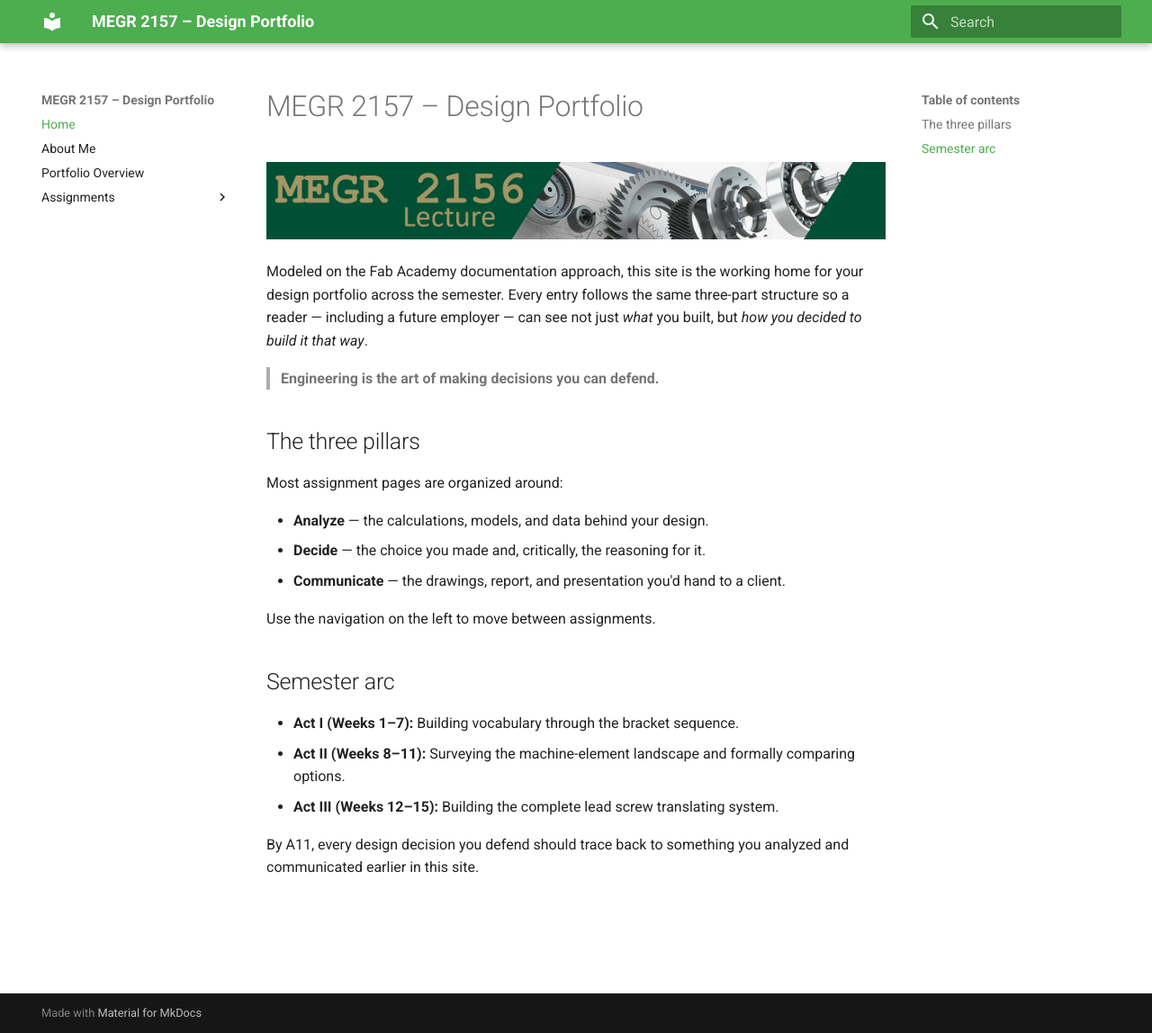
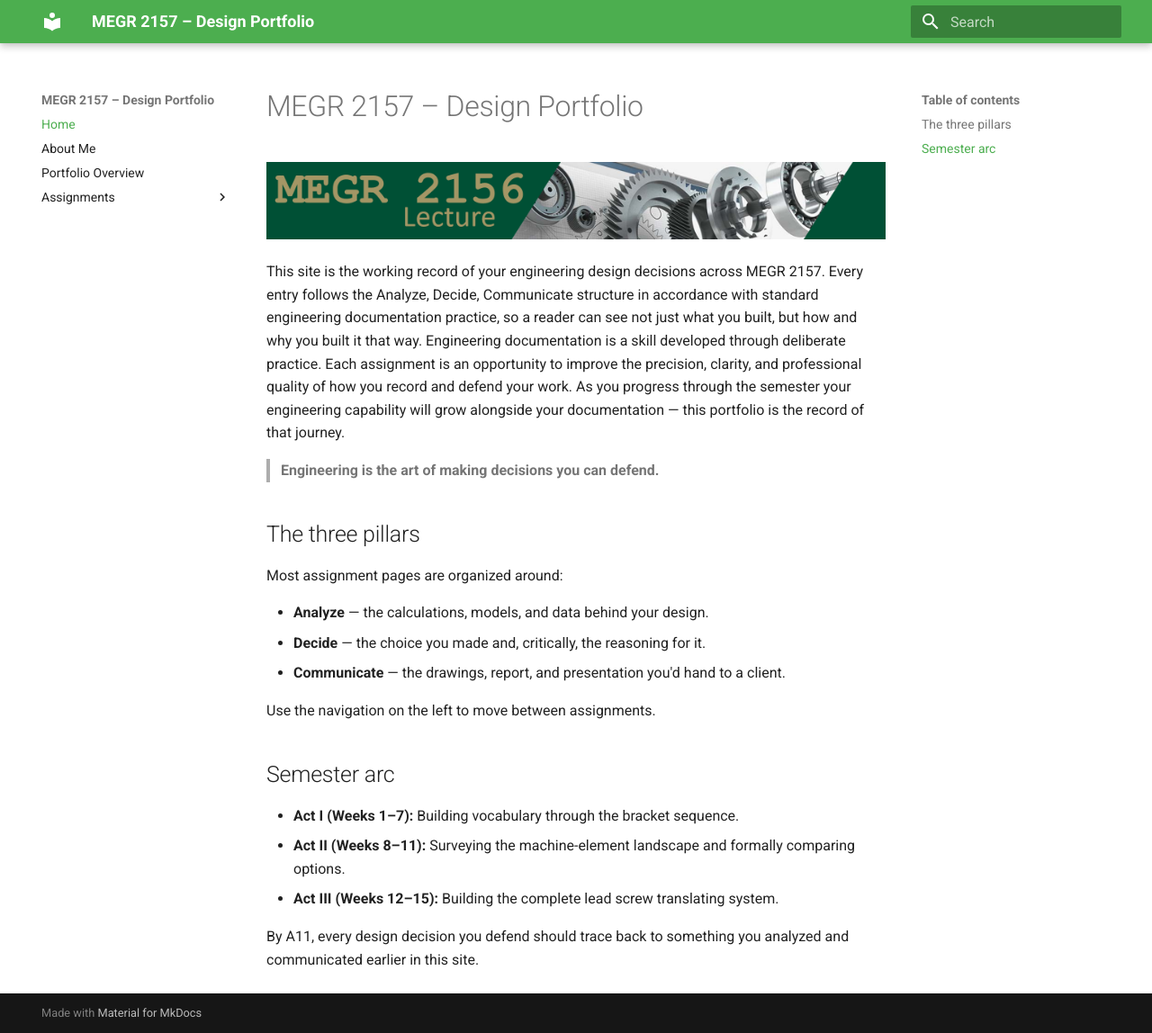
Before and after one commit to Ecornett5806/megr2157-portfolio, an MkDocs documentation site: the page built from docs/index.md, in a window 1280 px wide and 1148 px high. Shown: the whole window at 90% size. Built offline with MkDocs 1.6.1 and Material for MkDocs 9.7.7, drawn with Linux system fonts in a browser that asks for light colours.

Commit message:
update index.md

```diff
--- a/docs/index.md
+++ b/docs/index.md
@@ -2,7 +2,7 @@
 
 ![MEGR 2156-7 Title](MEGR2156title.png)
 
-Modeled on the Fab Academy documentation approach, this site is the working home for your design portfolio across the semester. Every entry follows the same three-part structure so a reader — including a future employer — can see not just *what* you built, but *how you decided to build it that way*.
+This site is the working record of your engineering design decisions across MEGR 2157. Every entry follows the Analyze, Decide, Communicate structure in accordance with standard engineering documentation practice, so a reader can see not just what you built, but how and why you built it that way. Engineering documentation is a skill developed through deliberate practice. Each assignment is an opportunity to improve the precision, clarity, and professional quality of how you record and defend your work. As you progress through the semester your engineering capability will grow alongside your documentation — this portfolio is the record of that journey.
 
 > **Engineering is the art of making decisions you can defend.**
 
```
